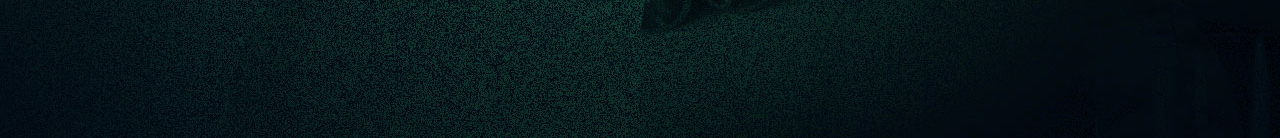
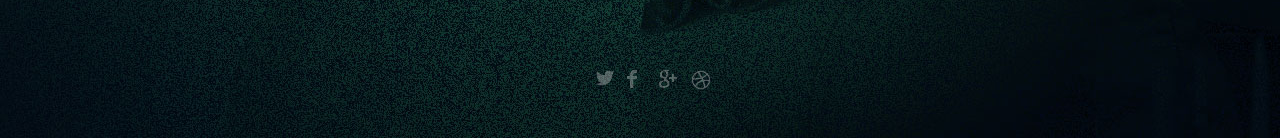
Before and after one commit to thePostas/brandi, a website: page app/index.html in a window 1280 px wide. Shown: the part 662-800 px from the top of the page. Drawn offline with nearby package versions, Linux system fonts and the light colour scheme.

Commit message:
header socials completed

```diff
--- a/app/index.html
+++ b/app/index.html
@@ -36,6 +36,14 @@
                     </article>
                 </div>
             </div>
+            <div class="socials">
+                <ul class="socials__list">
+                    <li class="socials__list-item socials__list-item_twitter"><a href="" class="socials__list-item-link"></a></li>
+                    <li class="socials__list-item socials__list-item_facebook"><a href="" class="socials__list-item-link"></a></li>
+                    <li class="socials__list-item socials__list-item_google"><a href="" class="socials__list-item-link"></a></li>
+                    <li class="socials__list-item socials__list-item_dribbble"><a href="" class="socials__list-item-link"></a></li>
+                </ul>
+            </div>
         </div>
     </header>
 <script>document.write('<script src="http://' + (location.host || 'localhost').split(':')[0] + ':35729/livereload.js?snipver=1"></' + 'script>')</script>
--- a/app/less/_header.less
+++ b/app/less/_header.less
@@ -33,6 +33,7 @@
     }
   }
   &__lower-header {
+    position: relative;
     height: 730px;
     &-slider {
       display: flex;
@@ -190,3 +191,38 @@
     }
   }
 }
+
+.socials {
+  position: absolute;
+  left: 46%;
+  bottom: 48px;
+  &__list{
+    display: flex;
+    &-item {
+      width: 20px;
+      height: 20px;
+      margin: 0 6px;
+      filter: opacity(0.3);
+      &:hover {
+        filter: opacity(1);
+      }
+      &-link {
+        display: inline-block;
+        width: 20px;
+        height: 20px;
+      }
+      &_twitter {
+        background: url("../img/header_socials_sprite.png") no-repeat -10px -50px;
+      }
+      &_facebook {
+        background: url("../img/header_socials_sprite.png") no-repeat -88px -10px;
+      }
+      &_google {
+        background: url("../img/header_socials_sprite.png") no-repeat -50px -10px;
+      }
+      &_dribbble {
+        background: url("../img/header_socials_sprite.png") no-repeat -10px -10px;
+      }
+    }
+  }
+}
```
Also changed, not shown: app/css/main.css, app/img/header_socials_sprite.png (added).
